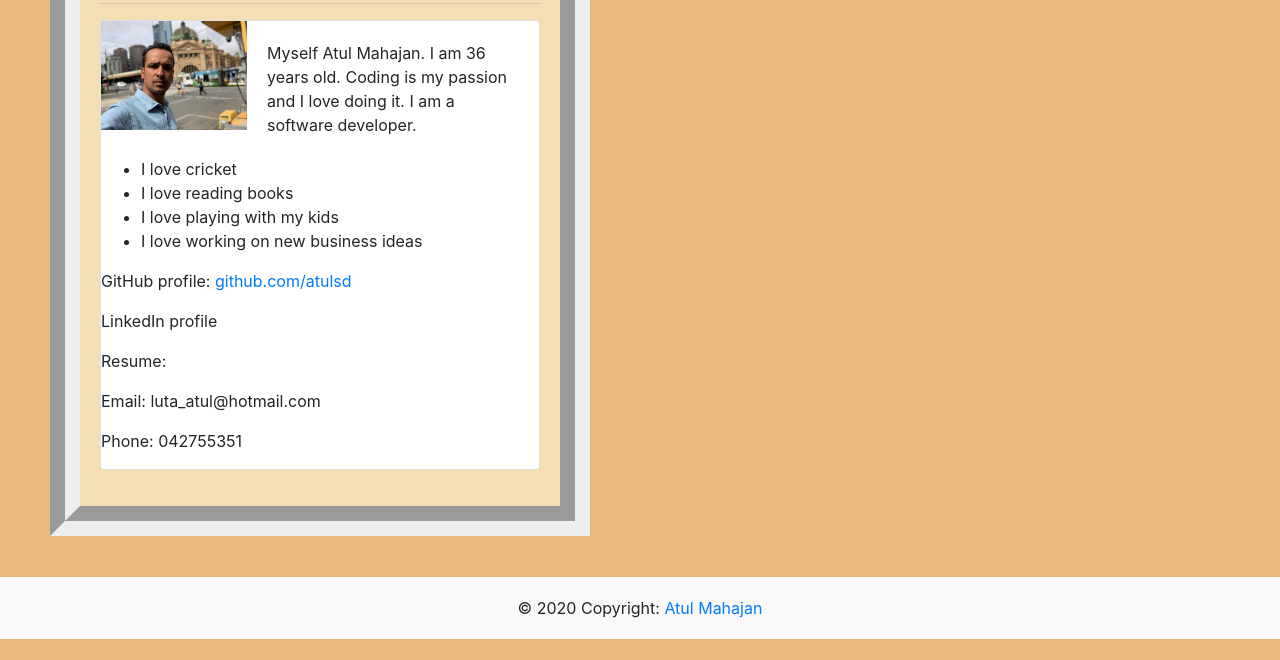
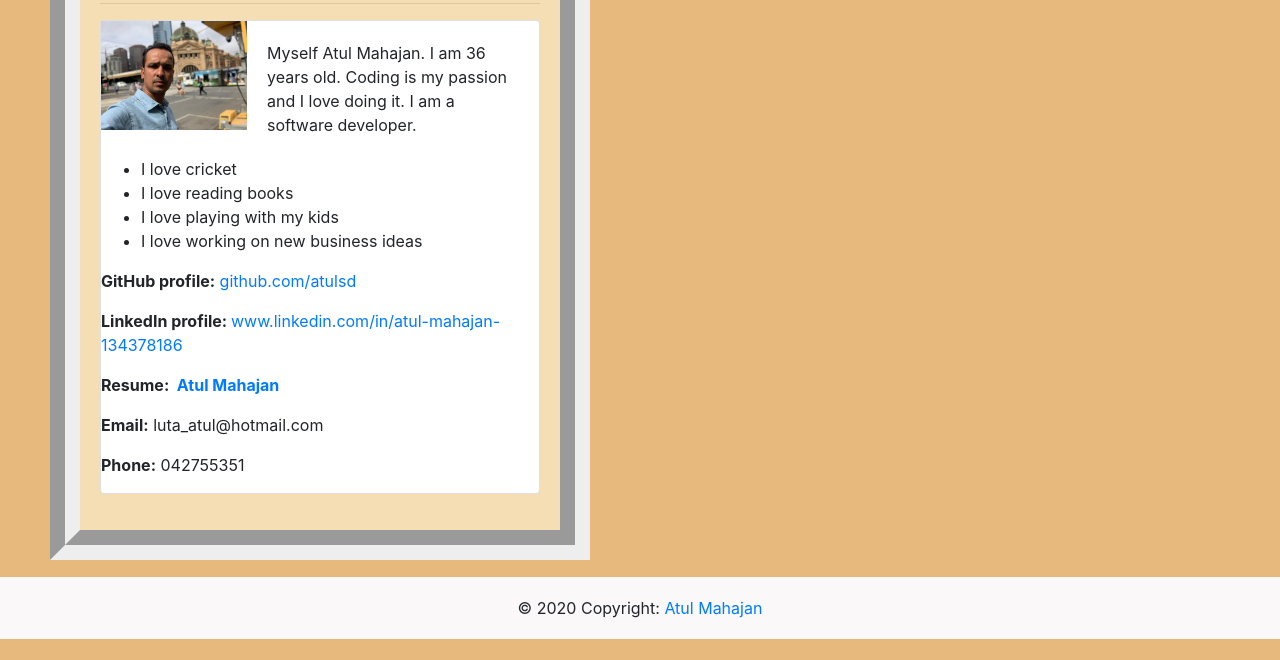
Before and after one commit to atulsd/updated_portfolio, a plain HTML site: page index.html in a window 1280 px wide. Shown: the part 161-821 px from the top of the page. Before the commit the page ends 800 px from the top, so only its background shows below. Drawn offline with nearby package versions, Linux system fonts and the light colour scheme.

Commit message:
Formatted and final touch for the page.

```diff
--- a/index.html
+++ b/index.html
@@ -95,13 +95,20 @@
         <div class="row no-gutters">
           <div class="col-md-12">
             <p>
-              GitHub profile:
+              <b>GitHub profile:</b>
               <a href="https://github.com/atulsd">github.com/atulsd</a>
             </p>
-            <p>LinkedIn profile</p>
-            <p>Resume:</p>
-            <p>Email: luta_atul@hotmail.com</p>
-            <p>Phone: 042755351</p>
+            <p>
+              <b>LinkedIn profile: </b
+              ><a href="https://www.linkedin.com/in/atul-mahajan-134378186"
+                >www.linkedin.com/in/atul-mahajan-134378186</a
+              >
+            </p>
+            <p>
+              <b>Resume:&nbsp;&nbsp;<a href="resume.pdf">Atul Mahajan</a></b>
+            </p>
+            <p><b>Email:</b> luta_atul@hotmail.com</p>
+            <p><b>Phone:</b> 042755351</p>
           </div>
         </div>
       </div>
```
